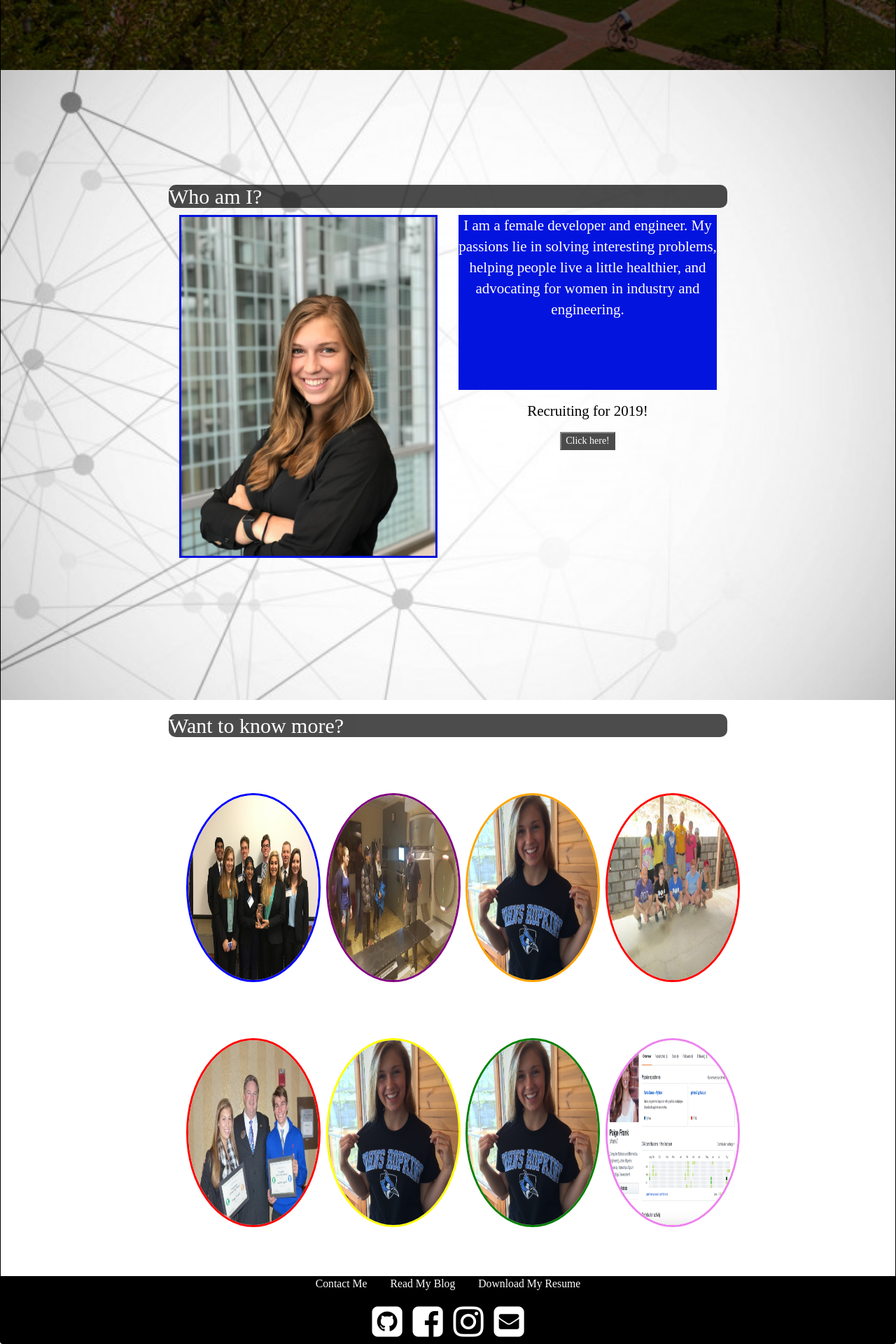
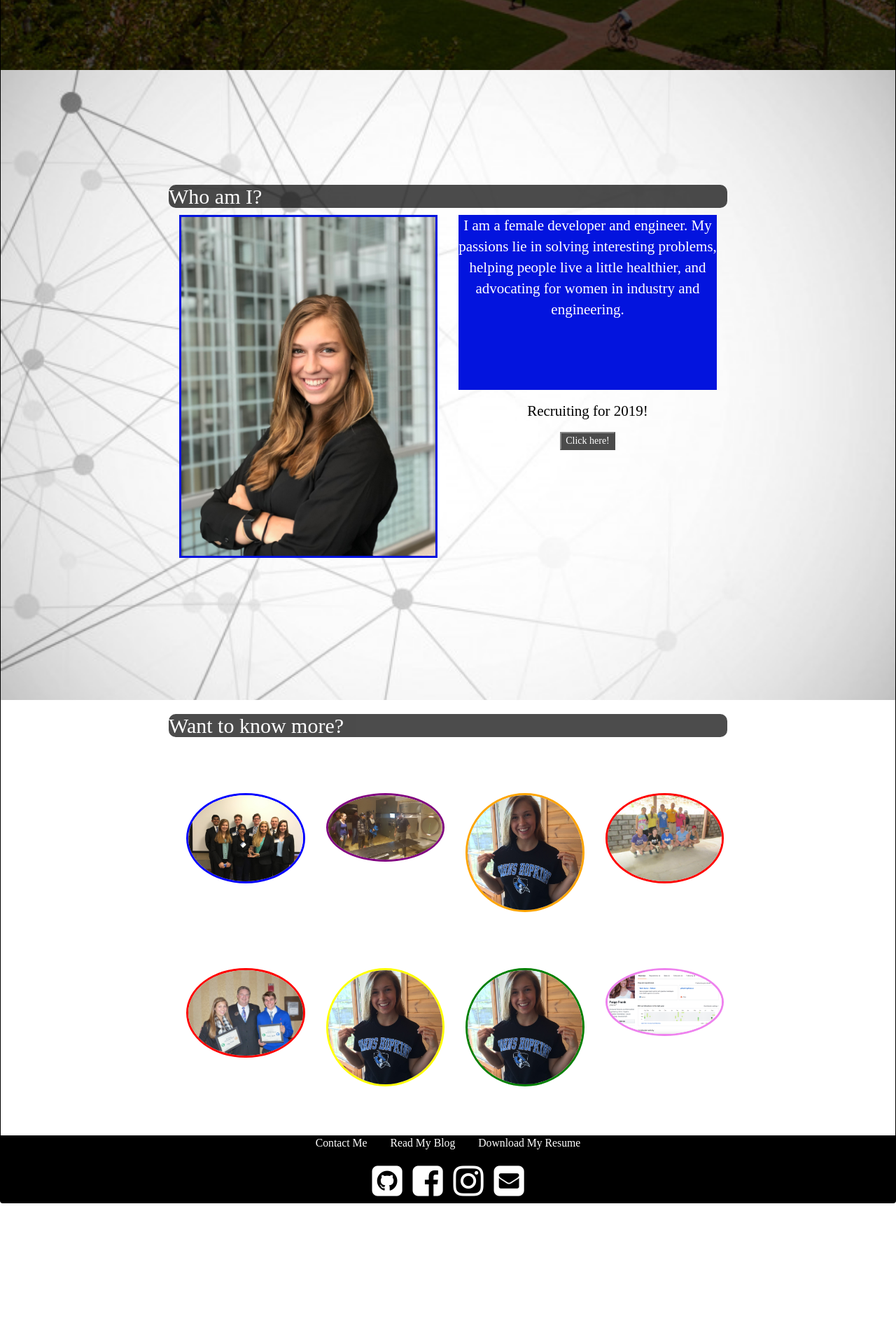
Before and after one commit to pfrank7/pfrank7.github.io, a Jekyll site: the page built from index.html, in a window 1280 px wide. Shown: the part 851-2771 px from the top of the page at 70% size. Built offline with Jekyll 4.4.1, drawn with Linux system fonts in a browser that asks for light colours; nearby versions of some CDN libraries; after the commit the page ends 2570 px from its top, so only the background shows below that.

Commit message:
Update index.html

```diff
--- a/index.html
+++ b/index.html
@@ -64,8 +64,8 @@ title: Paige Frank
 .img-circle {
   opacity: 1;
   display: block;
-  width: 15vw;
-  height: 30vh;
+  width: 100%;
+  height: 100%;
   transition: .5s ease;
   backface-visibility: hidden;
   border: solid;
```
